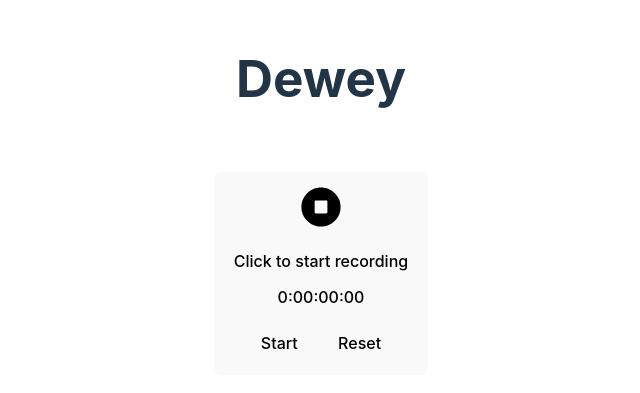
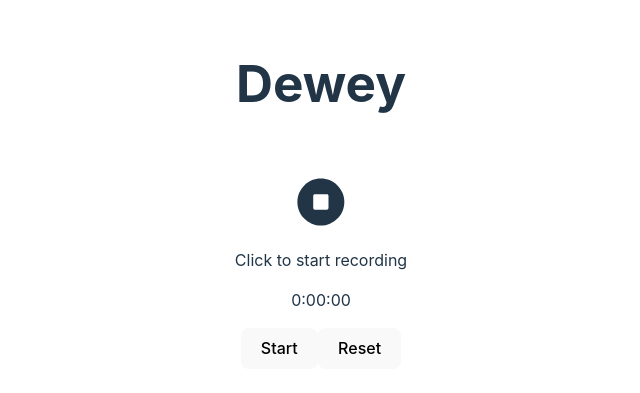
Before and after one commit to magnusculley/Dewey, a React (Vite) app in the folder electron-app/: page / in a window 1280 px wide. Shown: the part 189-582 px from the top of the page, without its empty margins (319-959 px from the left). Built offline with nearby package versions, Linux system fonts and the light colour scheme.

Commit message:
Fix time to read from Date.now

```diff
--- a/electron-app/src/App.tsx
+++ b/electron-app/src/App.tsx
@@ -10,11 +10,9 @@ function App() {
     <>
       <h1>Dewey</h1>
       <div className="card">
-        <button onClick={() => setRecording((recording) => !recording)}>
         <RecordingIcon
-            width={48}
-            height={48}
-            viewBox="0 0 1024 1024"
+          width="48px"
+          height="48px"
           fill={recording ? "red" : "currentColor"}
         />
         {recording ? (
@@ -24,7 +22,6 @@ function App() {
         )}
 
         <RecordingTimer recording={recording} setRecording={setRecording} />
-        </button>
       </div>
     </>
   );
--- a/electron-app/src/RecordingTimer.tsx
+++ b/electron-app/src/RecordingTimer.tsx
@@ -1,4 +1,4 @@
-import { useState, useEffect } from "react";
+import { useState, useEffect, useRef } from "react";
 
 function RecordingTimer({
   recording,
@@ -8,34 +8,43 @@ function RecordingTimer({
   setRecording: React.Dispatch<React.SetStateAction<boolean>>;
 }) {
   const [time, setTime] = useState(0);
+  const startRef = useRef<number | null>(null);
+  const alreadyDoneRef = useRef(0); // How long it ran before paused
 
   useEffect(() => {
-    let intervalId: NodeJS.Timeout;
-    if (recording) {
-      intervalId = setInterval(() => setTime(time + 1), 10);
-    }
+    if (!recording) return;
+    startRef.current = Date.now();
+    // Compute time elapsed from already done
+    const intervalId = setInterval(() => {
+      setTime(alreadyDoneRef.current + Date.now() - startRef.current!);
+    }, 200);
 
-    return () => clearInterval(intervalId);
-  }, [recording, time]);
+    return () => {
+      clearInterval(intervalId);
+      alreadyDoneRef.current += Date.now() - startRef.current!;
+      setTime(alreadyDoneRef.current);
+      startRef.current = null;
+    };
+  }, [recording]);
 
-  const hours = Math.floor(time / 360000);
-  const minutes = Math.floor((time % 360000) / 6000);
-  const seconds = Math.floor((time % 6000) / 100);
-  const milliseconds = time % 100;
+  const hours = Math.floor(time / 3600000);
+  const minutes = Math.floor((time % 3600000) / 60000);
+  const seconds = Math.floor((time % 60000) / 1000);
   const startAndStop = () => {
     setRecording(!recording);
   };
 
   const reset = () => {
+    alreadyDoneRef.current = 0;
+    if (startRef.current !== null) startRef.current = Date.now(); // reset while running
     setTime(0);
+    setRecording(false);
   };
 
   return (
     <div className="stopwatch-container">
       <p className="stopwatch-time">
-        {hours}:{minutes.toString().padStart(2, "0")}:
-        {seconds.toString().padStart(2, "0")}:
-        {milliseconds.toString().padStart(2, "0")}
+        {hours}:{minutes.toString().padStart(2, "0")}:{seconds.toString().padStart(2, "0")}
       </p>
       <div className="stopwatch-buttons">
         <button className="stopwatch-button" onClick={startAndStop}>
```
Also changed, not shown: electron-app/src/assets/recording.svg. Lines whose indentation alone changed are shown as unchanged.
